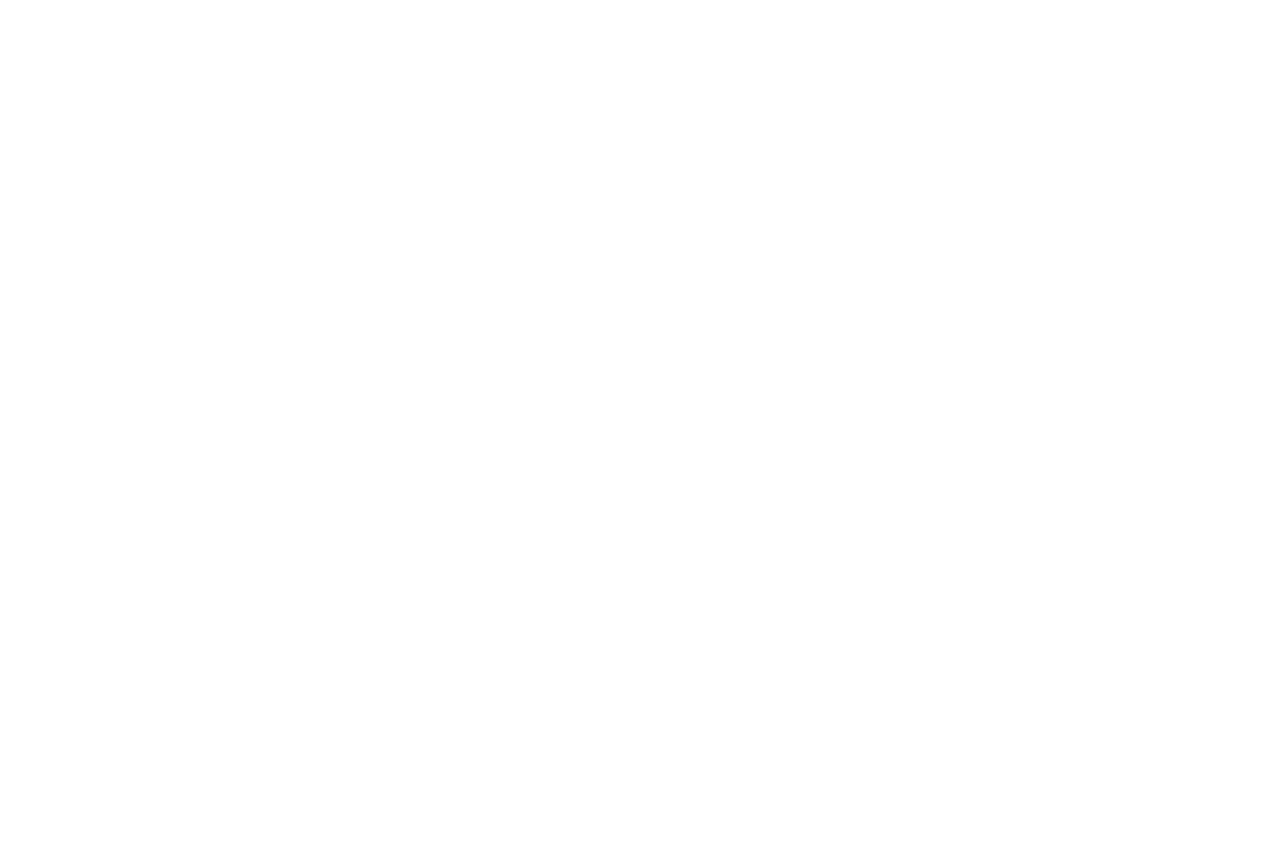
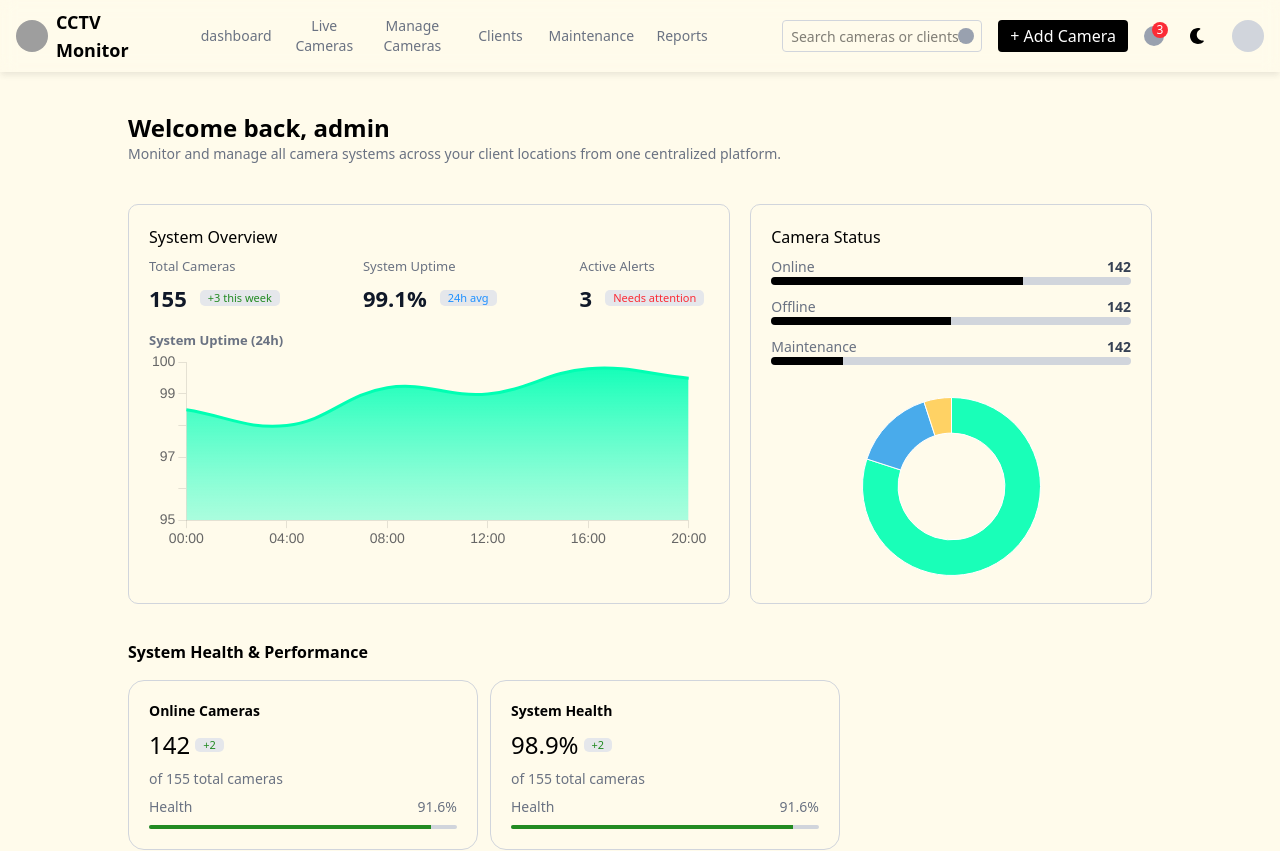
Before and after one commit to Bernard-Kuria/CCTV-monitor, a React (Vite) app in the folder frontend/: page / in a window 1280 px wide. Before the commit this address had no page. Shown: the top 851 px of the page. Before the commit the page ends 800 px from the top, so only its background shows below. Built offline with nearby package versions, Linux system fonts and the light colour scheme; grey boxes are pictures that could not be loaded.

Commit message:
routing home page

```diff
--- a/frontend/src/App.tsx
+++ b/frontend/src/App.tsx
@@ -15,7 +15,7 @@
   return (
     <Router>
       <Routes>
-        <Route path="/dashboard" element={<Dashboard />} />
+        <Route path="/" element={<Dashboard />} />
         <Route path="/feed" element={<Feed />} />
         <Route path="/management" element={<Management />} />
         <Route path="/clients" element={<Clients />} />
```
